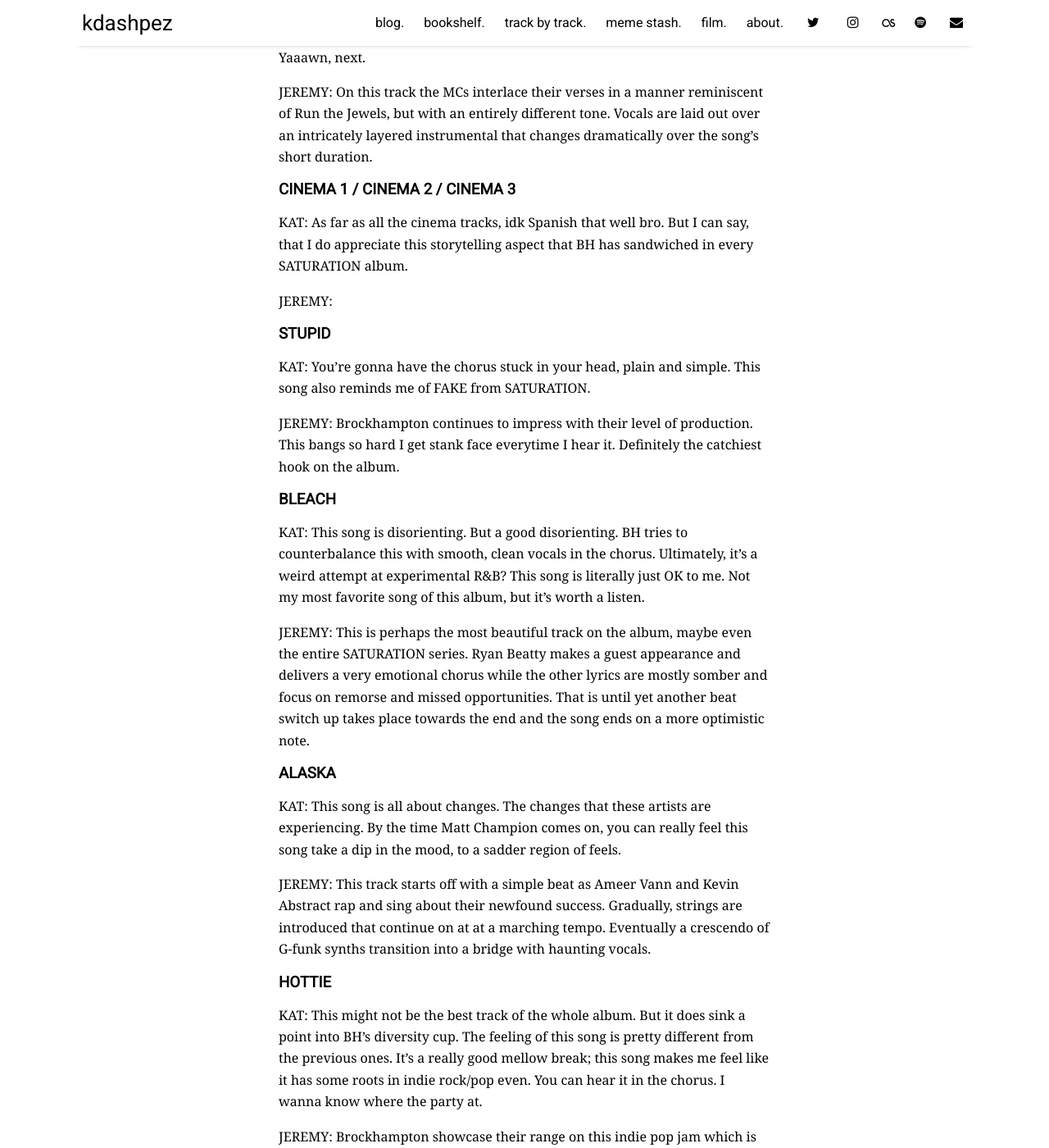
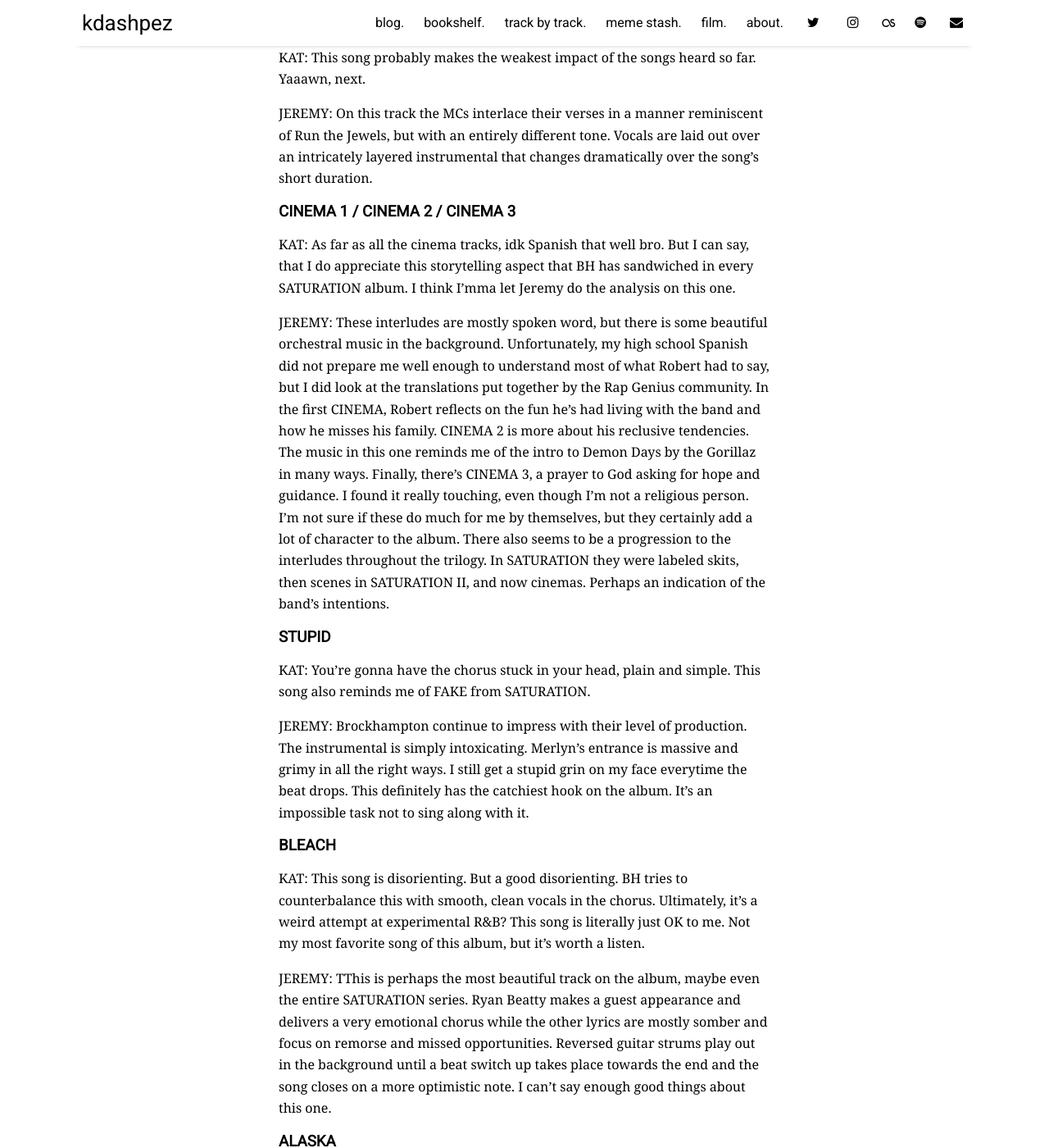
Before and after one commit to kdashpez/kdashpez, a Jekyll site: the page built from _posts/2017-12-22-tbt-saturation-iii.md, in a window 1280 px wide and 1400 px high, scrolled down 2268 px. Shown: the whole window at 82% size. Built offline with Jekyll 4.4.1, drawn with Linux system fonts in a browser that asks for light colours; nearby versions of some CDN libraries; some of the changed text lies outside the part shown.

Commit message:
rename SATURATION III review and add Jeremy's track reviews

```diff
--- a/_posts/2017-12-18-tbt-saturation-iii.md
+++ b/_posts/2017-12-22-tbt-saturation-iii.md
@@ -21,7 +21,7 @@
 KAT: This song kicks through the album like the Kool-Aid man busting through the
 wall. It makes an intense statement, it's like "YO DUDE THIS IS SATURATION III, ARE YOU READY?" Now this song does lean more toward a poppy dance song, but does not reflect the tone of the entire album.
 
-JEREMY: Although this is the first track on the album, it feels like a victory lap for the entire SATURATION trilogy.
+JEREMY: I wasn't feeling this one at first, but it quickly grew on me. It starts with a bang and while it's only the first track on the album, it feels like a victory lap for the entire SATURATION trilogy.
 
 ### ZIPPER
 
@@ -34,7 +34,7 @@
 
 KAT: The opening monologue with the different voices overlapped is a really interesting start to this song. I also really like the drifting saxophone throughout this song, kinda makes it feel classy.
 
-JEREMY: This is one of the more personal tracks from Brockhampton. On it, the band members take turns sharing their hardships and woes over a melancholy beat. I found Joba's verse to be the most notable of the bunch. It's deeply genuine and relatable. Overall, this is a solid track. I only wish for two things. That the saxophone played a larger role; and that Kevin ends up getting Harry Styles' phone number.
+JEREMY: This is one of the more personal tracks from Brockhampton. On it, the band members take turns sharing their hardships and woes over a melancholy beat. I found Joba's verse to be the most notable of the bunch. It's deeply genuine and relatable. Overall, this is a solid track. I only wish for two things. That the saxophone played a larger role on this track; and that Kevin ends up getting Harry's phone number.
 
 ### LIQUID
 
@@ -45,23 +45,23 @@
 ### CINEMA 1 / CINEMA 2 / CINEMA 3
 
 KAT: As far as all the cinema tracks, idk Spanish that well bro. But I can say, that I
-do appreciate this storytelling aspect that BH has sandwiched in every SATURATION album.
+do appreciate this storytelling aspect that BH has sandwiched in every SATURATION album. I think I'mma let Jeremy do the analysis on this one.
 
-JEREMY:
+JEREMY: These interludes are mostly spoken word, but there is some beautiful orchestral music in the background. Unfortunately, my high school Spanish did not prepare me well enough to understand most of what Robert had to say, but I did look at the translations put together by the Rap Genius community. In the first CINEMA, Robert reflects on the fun he's had living with the band and how he misses his family. CINEMA 2 is more about his reclusive tendencies. The music in this one reminds me of the intro to Demon Days by the Gorillaz in many ways. Finally, there's CINEMA 3, a prayer to God asking for hope and guidance. I found it really touching, even though I'm not a religious person. I'm not sure if these do much for me by themselves, but they certainly add a lot of character to the album. There also seems to be a progression to the interludes throughout the trilogy. In SATURATION they were labeled skits, then scenes in SATURATION II, and now cinemas. Perhaps an indication of the band's intentions.
 
 ### STUPID
 
 KAT: You're gonna have the chorus stuck in your head, plain and simple. This song also
 reminds me of FAKE from SATURATION.
 
-JEREMY: Brockhampton continues to impress with their level of production. This bangs so hard I get stank face everytime I hear it. Definitely the catchiest hook on the album.
+JEREMY: Brockhampton continue to impress with their level of production. The instrumental is simply intoxicating. Merlyn's entrance is massive and grimy in all the right ways. I still get a stupid grin on my face everytime the beat drops. This definitely has the catchiest hook on the album. It's an impossible task not to sing along with it.
 
 ### BLEACH
 
 KAT: This song is disorienting. But a good disorienting. BH tries to counterbalance this with smooth, clean vocals in the chorus. Ultimately, it's a weird attempt at experimental R&amp;B?
 This song is literally just OK to me. Not my most favorite song of this album, but it's worth a listen.
 
-JEREMY: This is perhaps the most beautiful track on the album, maybe even the entire SATURATION series. Ryan Beatty makes a guest appearance and delivers a very emotional chorus while the other lyrics are mostly somber and focus on remorse and missed opportunities. That is until yet another beat switch up takes place towards the end and the song ends on a more optimistic note.
+JEREMY: TThis is perhaps the most beautiful track on the album, maybe even the entire SATURATION series. Ryan Beatty makes a guest appearance and delivers a very emotional chorus while the other lyrics are mostly somber and focus on remorse and missed opportunities. Reversed guitar strums play out in the background until a beat switch up takes place towards the end and the song closes on a more optimistic note. I can't say enough good things about this one.
 
 ### ALASKA
 
@@ -69,7 +69,7 @@
 time Matt Champion comes on, you can really feel this song take a dip in the mood, to
 a sadder region of feels.
 
-JEREMY: This track starts off with a simple beat as Ameer Vann and Kevin Abstract rap and sing about their newfound success. Gradually, strings are introduced that continue on at at a marching tempo. Eventually a crescendo of G-funk synths transition into a bridge with haunting vocals.
+JEREMY: This track starts off with a simple beat as Ameer Vann and Kevin Abstract rap and sing about their newfound success. Gradually, strings are introduced that continue on at at a marching tempo. Eventually a crescendo of G-funk synths transition into a bridge with haunting vocals. I really like how this track evolves.
 
 ### HOTTIE
 
@@ -97,7 +97,7 @@
 
 KAT: The bass kinda reminds me of STUPID just a little bit and mainstream hip-hop. As far as BH's diversity so far, I don't think track really contributes to that. Chorus is catchy, so gonna give them that. Probably gonna say skip, you're not missing much.
 
-JEREMY: I'm on the fence with this one. Compared to the other tracks this one feels like it's playing it safe. While I could see it being a highlight on your average rap album, I've come to expect more from this project. That said, it has yet another hook from Kevin that's guaranteed to get stuck in your head, head, head, head, head, head, head.
+JEREMY: I'm on the fence with this one. Compared to the other tracks this one feels like it's playing it safe. While I could see it being a highlight on other albums album, I've come to expect more from this project. That said, it has yet another stellar hook from Kevin. It's guaranteed to get stuck in your head, head, head, head, head, head, head.
 
 ### STAINS
 
@@ -116,13 +116,13 @@
 into HEAT.
 <iframe src="https://giphy.com/embed/75ZaxapnyMp2w" width="480" height="480" frameBorder="0" class="giphy-embed" allowFullScreen></iframe><p><a href="https://giphy.com/gifs/75ZaxapnyMp2w"></a></p>
 
-JEREMY:
+JEREMY: This is another two-parter. The first part is a bittersweet ballad from Bearface where he's the other man in a relationship. It features only his angelic voice and some electric guitar. I'm getting serious Frank Ocean vibes here. After some silence, part two kicks off with drums, funky guitar riffs, and unique rap verses from the usual suspects. I like the way Ameer and Kevin go back and forth. Both Dom and Matt come in and manage to say a lot in just a few bars each. I also thought it was clever the way the naming convention reverts back to the one used on the first SATURATION. The gif says it all.
 
 ## Final Thots
 
 Since we didn't individually rate each track, we're gonna give our top picks and final comments on the entire album.
 
-KAT: In terms of diversity, production value and tracks that I feel contribute to the album as a whole, I'm going to pick *ZIPPER*, *SISTER/NATION*, and *STUPID*. Personal favs are BOOGIE, ZIPPER, and HOTTIE (cause I'm an indie-pop-rock head).
+KAT: In terms of diversity, production value and tracks that I feel contribute to the album as a whole, I'm going to pick **ZIPPER**, **SISTER/NATION**, and **STUPID**. Personal favs are BOOGIE, ZIPPER, and HOTTIE (cause I'm an indie-pop-rock head).
 Overall, I freaking love this album as a whole. These albums have demonstrated their
 diversity as artists. I think that artists should try to stretch their limits as much
 as possible and try to diversify their tracks. Artists without a lot of diversity tend
```
